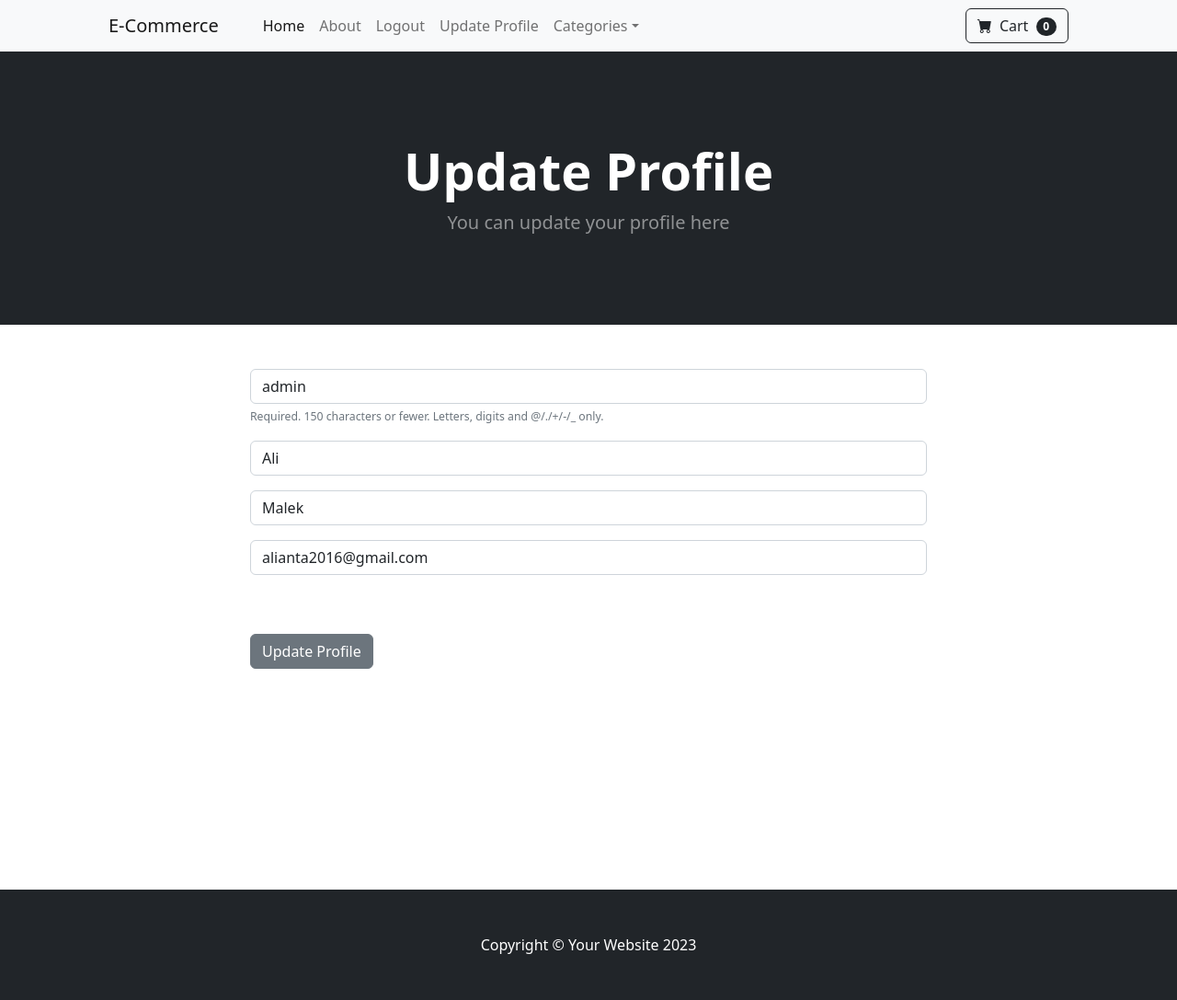
After one commit to alimalek80/django-ecommerce-website, a Django app: page /update_user/ in a window 1280 px wide. The commit adds this page. Shown: the whole page at 92% size. Run offline with Django 5.2, Linux system fonts and the light colour scheme; a user stored in the database is signed in; data comes from the database, SQL or seed files in the repository; both versions use the stored data as it was after the commit; some libraries are stand-ins or nearby versions.

Commit message:
feat: Add user profile update functionality
- Added URL path for updating user profile in `urls.py`
- Created `update_user` view function in `views.py`
- Added `update_users.html` template for profile update form
- Updated navbar to include "Update Profile" link for authenticated users
- Added `UpdateUserForm` in `forms.py` for user profile updates
- Modified `update_user` view function to handle profile updates

```diff
--- a/store/forms.py
+++ b/store/forms.py
@@ -1,6 +1,30 @@
 from django.contrib.auth.models import User
-from django.contrib.auth.forms import UserCreationForm
+from django.contrib.auth.forms import UserCreationForm, UserChangeForm
 from django import forms
+
+
+class UpdateUserForm(UserChangeForm):
+    password = None
+    email = forms.EmailField(label="",
+                             widget=forms.TextInput(attrs={'class': 'form-control', 'placeholder': 'Email Address'}))
+    first_name = forms.CharField(label="", max_length=100,
+                                 widget=forms.TextInput(attrs={'class': 'form-control', 'placeholder': 'First Name'}))
+    last_name = forms.CharField(label="", max_length=100,
+                                widget=forms.TextInput(attrs={'class': 'form-control', 'placeholder': 'Last Name'}))
+
+    class Meta:
+        model = User
+        fields = ('username', 'first_name', 'last_name', 'email')
+
+    def __init__(self, *args, **kwargs):
+        super(UpdateUserForm, self).__init__(*args, **kwargs)
+
+        self.fields['username'].widget.attrs['class'] = 'form-control'
+        self.fields['username'].widget.attrs['placeholder'] = 'User Name'
+        self.fields['username'].label = ''
+        self.fields[
+            'username'].help_text = ('<span class="form-text text-muted"><small>Required. 150 characters or fewer. '
+                                     'Letters, digits and @/./+/-/_ only.</small></span>')
 
 
 class SignUpForm(UserCreationForm):
--- a/store/templates/store/navbar.html
+++ b/store/templates/store/navbar.html
@@ -11,6 +11,7 @@
 
                         {% if user.is_authenticated %}
                         	<li class="nav-item"><a class="nav-link" href="{% url 'logout' %}">Logout</a></li>
+                        	<li class="nav-item"><a class="nav-link" href="{% url 'update_user' %}">Update Profile</a></li>
                         {% else %}
                             <li class="nav-item"><a class="nav-link" href="{% url 'login' %}">Login</a></li>
                             <li class="nav-item"><a class="nav-link" href="{% url 'register' %}">Register</a></li>
--- /dev/null
+++ b/store/templates/store/update_users.html
@@ -0,0 +1,32 @@
+{% extends 'store/base.html' %}
+{% block content %}
+	<!-- Header-->
+        <header class="bg-dark py-5">
+            <div class="container px-4 px-lg-5 my-5">
+                <div class="text-center text-white">
+                    <h1 class="display-4 fw-bolder">Update Profile</h1>
+                    <p class="lead fw-normal text-white-50 mb-0">You can update your profile here</p>
+                </div>
+            </div>
+        </header>
+        <div class="container">
+            <div class="row justify-content-center">
+
+                    <div class="col-8 mt-5">
+                        <form method="POST" action="{% url 'update_user' %}">
+                            {% csrf_token %}
+                            {{ user_form.as_p }}
+                            <br/><br/>
+                            <button type="submit" class="btn btn-secondary">Update Profile</button>
+                        </form>
+                        <br/><br/>
+                        <br/><br/>
+                        <br/><br/>
+                        <br/><br/>
+                        <br/><br/>
+
+                    </div>
+
+            </div>
+        </div>
+{% endblock %}
--- a/store/urls.py
+++ b/store/urls.py
@@ -7,6 +7,7 @@ urlpatterns = [
     path('login/', views.login_user, name='login'),
     path('logout/', views.logout_user, name='logout'),
     path('register/', views.register_user, name='register'),
+    path('update_user/', views.update_user, name='update_user'),
     path('product/<int:pk>', views.product, name='product'),
     path('category/<str:foo>', views.category, name='category'),
     path('category_summary/', views.category_summary, name='category_summary'),
--- a/store/views.py
+++ b/store/views.py
@@ -4,7 +4,7 @@ from django.contrib.auth import authenticate, login, logout
 from django.contrib import messages
 from django.contrib.auth.models import User
 from django.contrib.auth.forms import UserCreationForm
-from .forms import SignUpForm
+from .forms import SignUpForm, UpdateUserForm
 from django import forms
 
 
@@ -67,6 +67,23 @@ def register_user(request):
         return render(request, 'store/register.html', {'form': form})
 
 
+def update_user(request):
+    if request.user.is_authenticated:
+        current_user = User.objects.get(id=request.user.id)
+        user_form = UpdateUserForm(request.POST or None, instance=current_user)
+
+        if user_form.is_valid():
+            user_form.save()
+
+            login(request, current_user)
+            messages.success(request, "Profile has been updated.")
+            return redirect('home')
+        return render(request, "store/update_users.html", {'user_form': user_form})
+    else:
+        messages.warning(request, "You should be logged in to update your profile")
+        return redirect('login')
+
+
 def category(request, foo):
     # replace hyphen with spaces
     foo = foo.replace('-', ' ')
```
Also changed, not shown: db.sqlite3.
